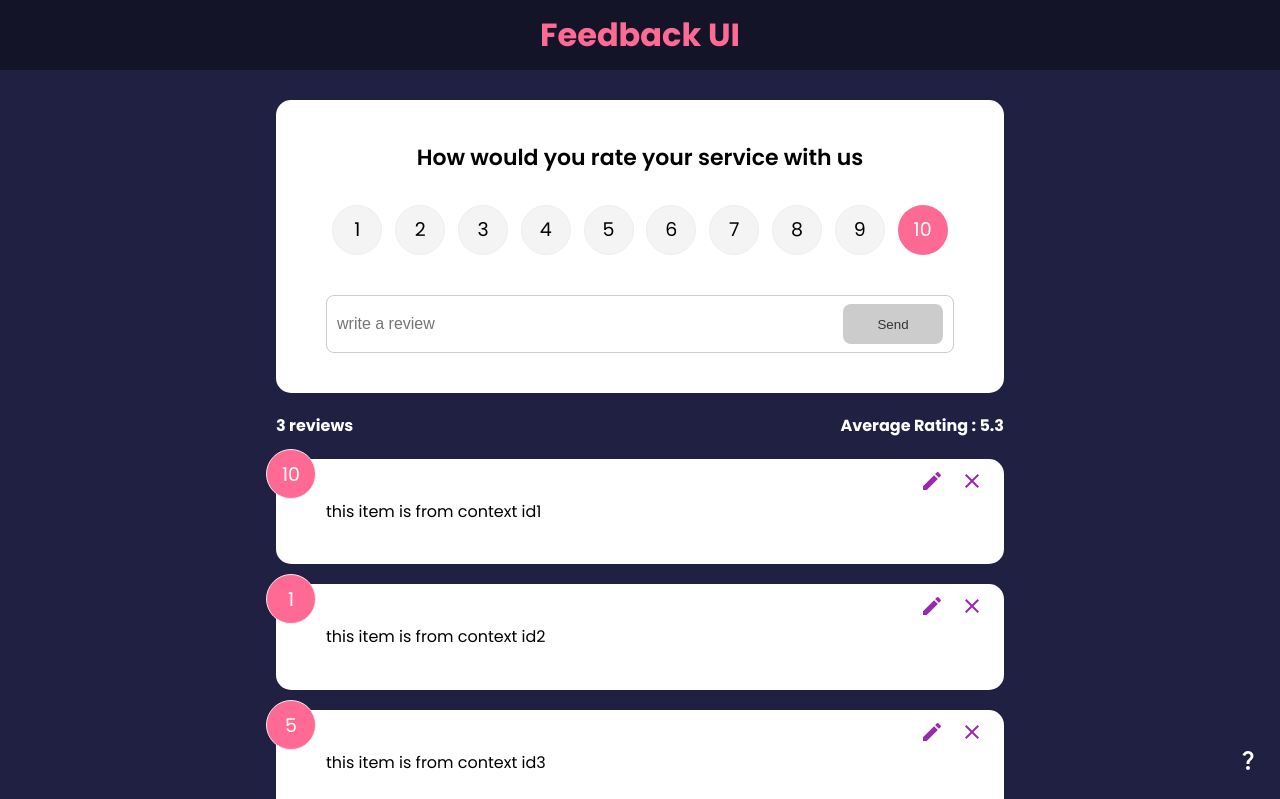
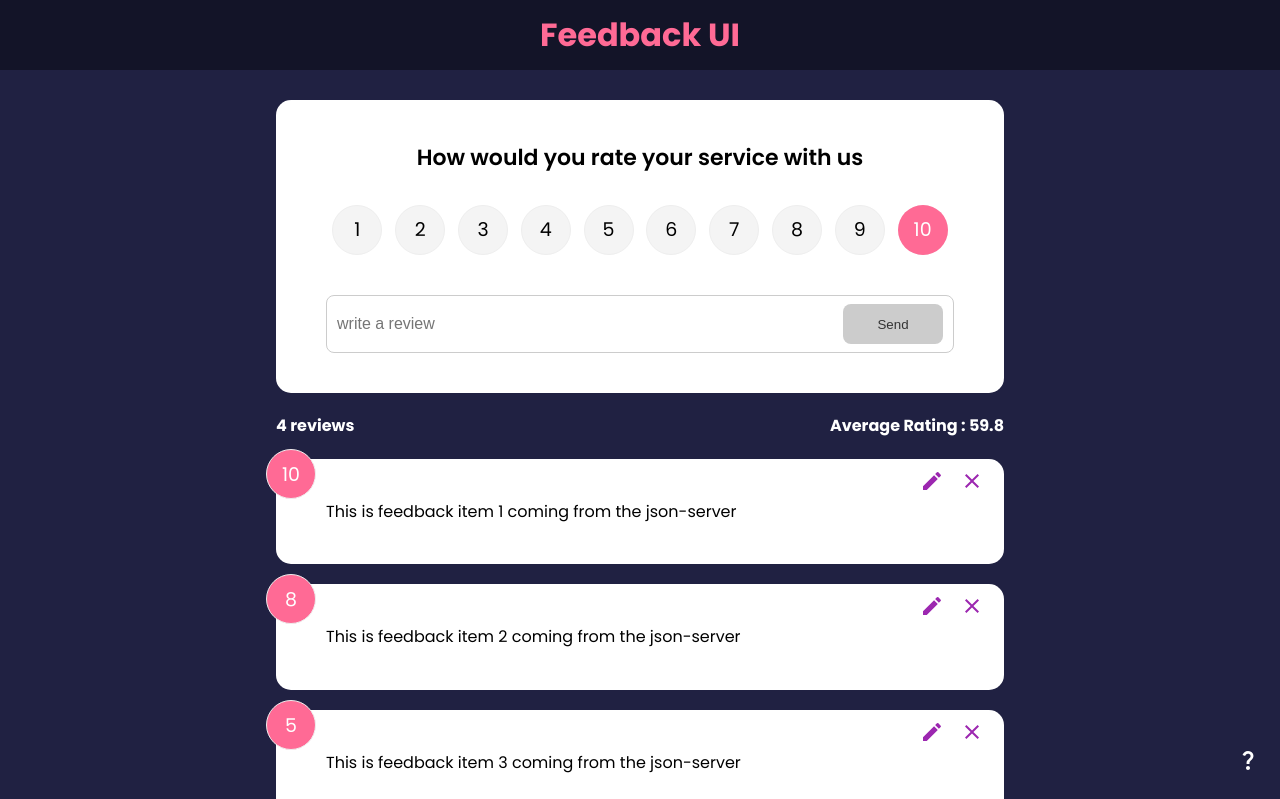
Before and after one commit to abram-stack/react-feedback-app, a React (Create React App) app: page / in a window 1280 px wide. Shown: the top 799 px of the page. Built offline with nearby package versions, Linux system fonts and the light colour scheme; data requests are answered from the project's data file.

Commit message:
install concurrently,add spinner

```diff
--- /dev/null
+++ b/db.json
@@ -0,0 +1,24 @@
+{
+  "feedback": [
+    {
+      "id": 1,
+      "rating": 10,
+      "text": "This is feedback item 1 coming from the json-server"
+    },
+    {
+      "id": 2,
+      "rating": 8,
+      "text": "This is feedback item 2 coming from the json-server"
+    },
+    {
+      "id": 3,
+      "rating": 5,
+      "text": "This is feedback item 3 coming from the json-server"
+    },
+    {
+      "rating": "9",
+      "text": "test post from postman",
+      "id": 4
+    }
+  ]
+}
--- a/package.json
+++ b/package.json
@@ -10,7 +10,9 @@
     "@testing-library/jest-dom": "^5.16.1",
     "@testing-library/react": "^12.1.2",
     "@testing-library/user-event": "^13.5.0",
+    "concurrently": "^6.5.1",
     "framer-motion": "^4.1.17",
+    "json-server": "^0.17.0",
     "react": "^17.0.2",
     "react-dom": "^17.0.2",
     "react-router-dom": "^6.2.1",
@@ -22,7 +24,9 @@
     "start": "react-scripts start",
     "build": "react-scripts build",
     "test": "react-scripts test",
-    "eject": "react-scripts eject"
+    "eject": "react-scripts eject",
+    "server": "json-server --watch db.json --port 5000",
+    "dev": "concurrently \"npm run server\" \"npm start\""
   },
   "eslintConfig": {
     "extends": [
--- a/src/components/FeedbackList.jsx
+++ b/src/components/FeedbackList.jsx
@@ -1,19 +1,21 @@
 import {React, useContext} from "react";
 import FeedbackItem from "./FeedbackItem";
 import FeedbackContext from '../context/FeedbackContext'
+import Spinner from './shared/Spinner'
 
 const FeedbackList = () => {
-  const {feedback} = useContext(FeedbackContext);
+  const {feedback, isLoading } = useContext(FeedbackContext);
 
-  if (!feedback || feedback.length === 0) return <p>no feedback yet</p>;
+  if (!isLoading && (!feedback || feedback.length === 0))
+    return <p>no feedback yet</p>;
 
-  return (
-    <div className='feedback-list'>
-      {feedback.map((item) => (
-        <FeedbackItem key={item.id} item={item} />
-      ))}
+  return isLoading ? (<Spinner/>): (
+   <div className='feedback-list'>
+        {feedback.map((item) => (
+          <FeedbackItem key={item.id} item={item} />
+        ))}
     </div>
-  );
+  )
 };
 
 
--- /dev/null
+++ b/src/components/shared/Spinner.jsx
@@ -0,0 +1,11 @@
+import React from 'react'
+import spinner from '../assests/spinner.gif'
+
+const Spinner = () => {
+  return (
+    <img src={spinner} alt='Loading...' style={{width:'100px', margin:'auto', display:'block'}}>
+    </img>
+  )
+}
+
+export default Spinner
--- a/src/context/FeedbackContext.js
+++ b/src/context/FeedbackContext.js
@@ -1,4 +1,4 @@
-import { createContext, useState } from "react";
+import { createContext, useState, useEffect } from "react";
 import { v4 as uuidv4 } from "uuid";
 
 const FeedbackContext = createContext();
@@ -8,28 +8,26 @@
 // 2. the provider will render a context we just created
 // 3. export the context, so it could be consumed in other comp.
 export const FeedbackProvider = ({ children }) => {
-  const [feedback, setFeedback] = useState([
-    {
-      id: 1,
-      text: "this item is from context id1",
-      rating: 10,
-    },
-    {
-      id: 2,
-      text: "this item is from context id2",
-      rating: 1,
-    },
-    {
-      id: 3,
-      text: "this item is from context id3",
-      rating: 5,
-    },
-  ]);
-
+  const [isLoading, setIsLoading] = useState(true);
+  const [feedback, setFeedback] = useState([]);
   const [feedbackEditEntry, setFeedbackEdit] = useState({
     item: {},
     edit: false,
   });
+
+  useEffect(() => {
+    fetchFeedback();
+  }, [])
+
+  // fetch feedback
+  const fetchFeedback = async() => {
+    const resp = await fetch(`http://localhost:5000/feedback`);
+    const data = await resp.json();
+
+    setFeedback(data);
+    setIsLoading(false)
+  }
+
 
   const addFeedback = (newFeedback) => {
     newFeedback.id = uuidv4();
@@ -63,6 +61,7 @@
       value={{
         feedback,
         feedbackEditEntry,
+        isLoading,
         deleteFeedback,
         addFeedback,
         editFeedback,
```
Also changed, not shown: src/components/assests/spinner.gif (added), 1 other file (tests, documents, lock files or other folders).
